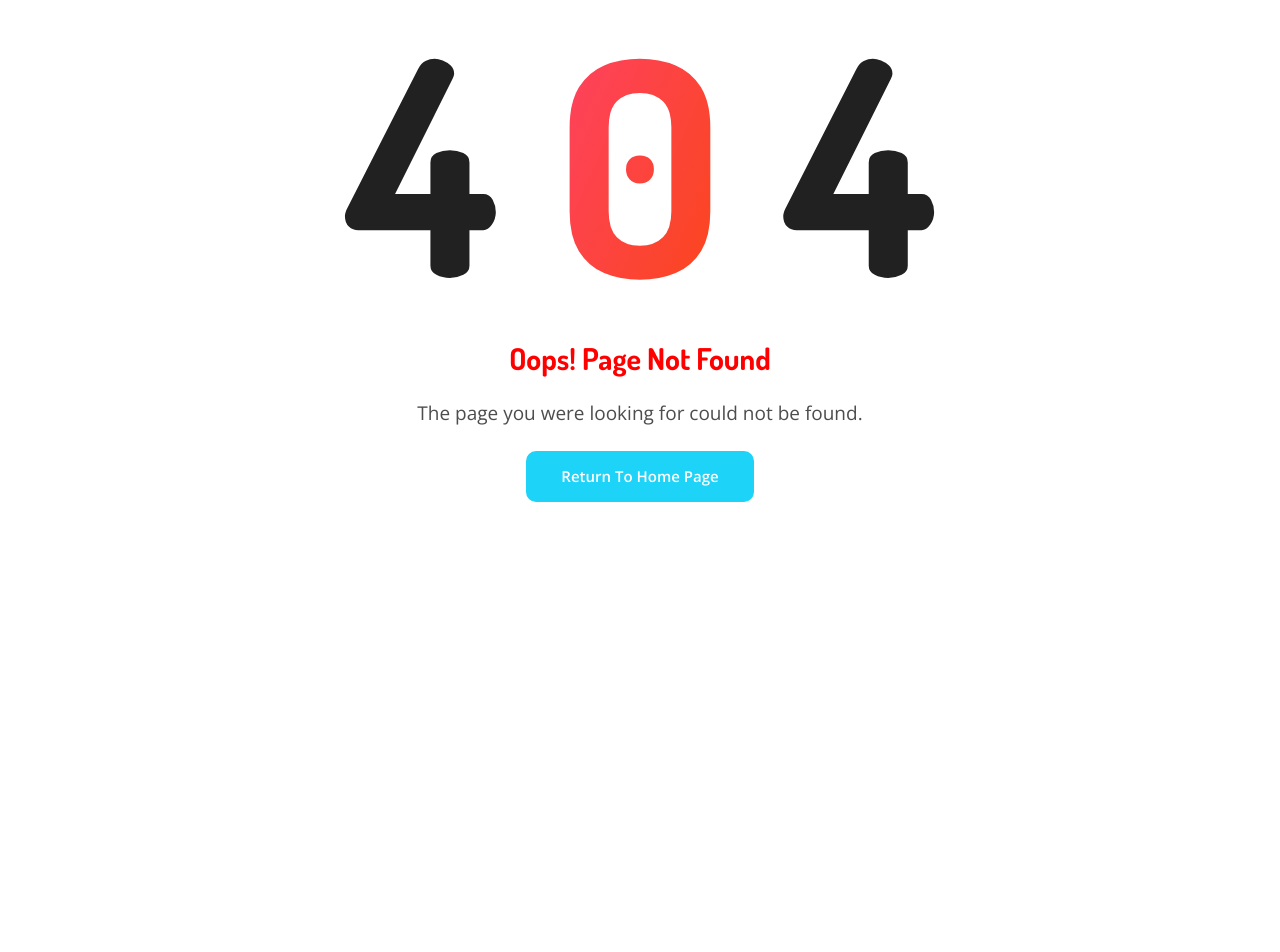
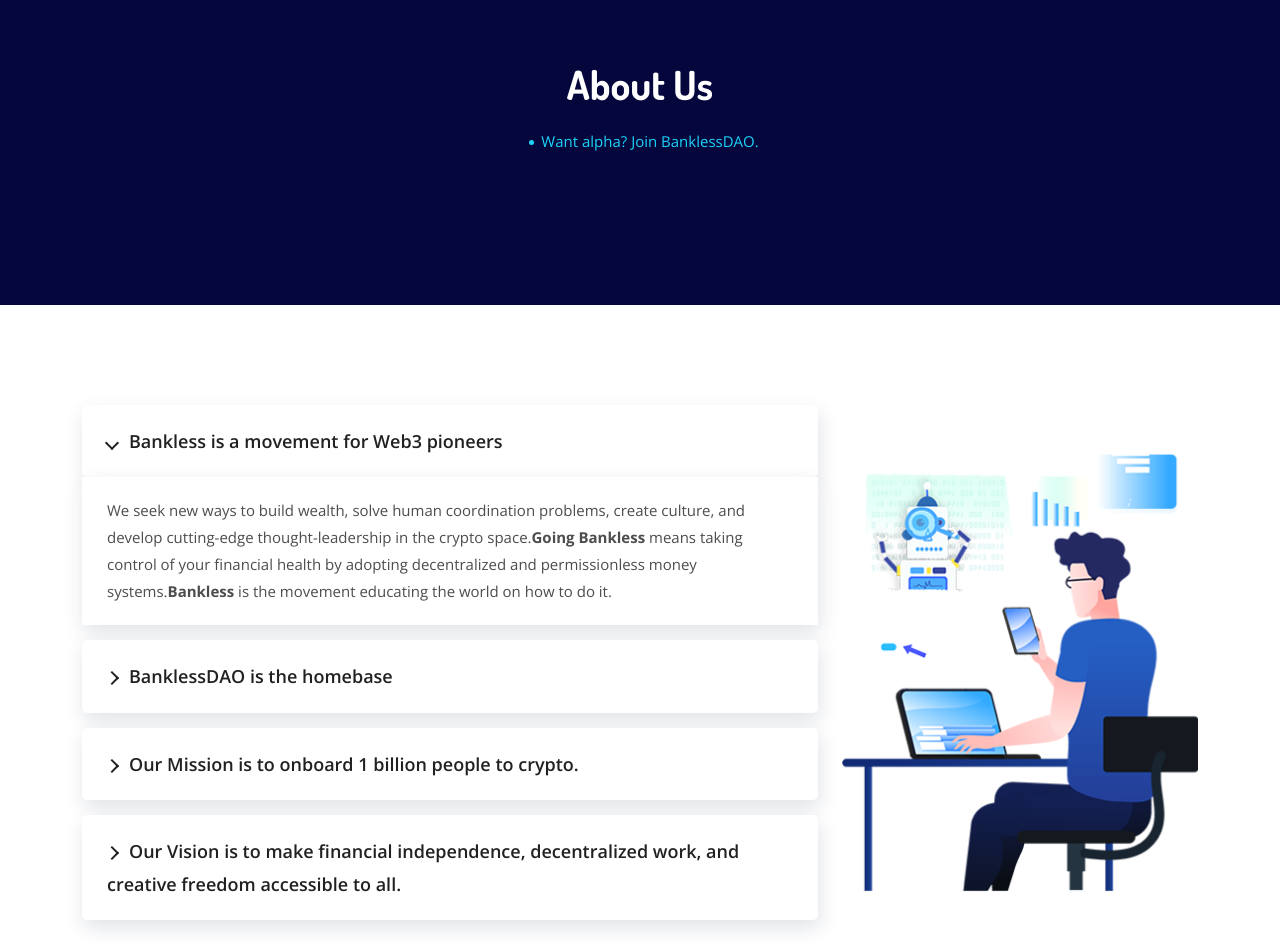
Before and after one commit to singularityhacker/bankless, a Next.js app: page /about-us in a window 1280 px wide. Before the commit this address had no page. Shown: the part 140-1092 px from the top of the page. Before the commit the page ends 800 px from the top, so only its background shows below. Built offline with nearby package versions, Linux system fonts and the light colour scheme.

Commit message:
create faq and About us section

```diff
--- /dev/null
+++ b/components/AboutUs/Faq.js
@@ -0,0 +1,90 @@
+import React, { Component } from 'react';
+import {
+    Accordion,
+    AccordionItem,
+    AccordionItemHeading,
+    AccordionItemPanel,
+    AccordionItemButton
+} from 'react-accessible-accordion';
+
+class AboutUsFaq extends Component {
+    render() {
+        return (
+            <section className="faq-area ptb-100">
+                <div className="container">
+                    <div className="row align-items-center">
+                        <div className="col-lg-8">
+                            <div className="faq-accordion">
+                                <Accordion allowZeroExpanded preExpanded={['a']}>
+                                    <AccordionItem uuid="a">
+                                        <AccordionItemHeading>
+                                            <AccordionItemButton>
+                                            Bankless is a movement for Web3 pioneers
+                                            </AccordionItemButton>
+                                        </AccordionItemHeading>
+
+                                        <AccordionItemPanel>
+                                            <p>
+                                            We seek new ways to build wealth, solve human coordination problems, create culture, and develop cutting-edge thought-leadership in the crypto space.
+                                            <strong>Going Bankless</strong> means taking control of your financial health by adopting decentralized and permissionless money systems.
+                                            <strong>Bankless</strong> is the movement educating the world on how to do it.
+                                            </p>
+                                        </AccordionItemPanel>
+                                    </AccordionItem>
+
+                                    <AccordionItem uuid="b">
+                                        <AccordionItemHeading>
+                                            <AccordionItemButton>
+                                            BanklessDAO is the homebase
+                                            </AccordionItemButton>
+                                        </AccordionItemHeading>
+
+                                        <AccordionItemPanel>
+                                            <p>
+                                            BanklessDAO is a community of passionate Web3 thought-leaders who aim to educate new users, produce written and audio media, build DAO tooling, provide consulting services, develop Web3 scholarship, and create a social and creative home base for anyone in Web3. We’re so much more than a social DAO—we’re a shipping, building, and innovating DAO.
+                                            </p>
+                                        </AccordionItemPanel>
+                                    </AccordionItem>
+
+                                    <AccordionItem uuid="c">
+                                        <AccordionItemHeading>
+                                            <AccordionItemButton>
+                                            Our Mission is to onboard 1 billion people to crypto.
+                                            </AccordionItemButton>
+                                        </AccordionItemHeading>
+                                        <AccordionItemPanel>
+                                            <p>
+                                            The nodes in our growing ecosystem collaborate to create user-friendly onramps for people to discover, use, learn, and enjoy the benefits of Web3. Everyone falls down the rabbithole a different way—we provide all the ways.
+                                            </p>
+                                        </AccordionItemPanel>
+                                    </AccordionItem>
+
+                                    <AccordionItem uuid="d">
+                                        <AccordionItemHeading>
+                                            <AccordionItemButton>
+                                            Our Vision is to make financial independence, decentralized work, and creative freedom accessible to all.
+                                            </AccordionItemButton>
+                                        </AccordionItemHeading>
+                                        <AccordionItemPanel>
+                                            <p>
+                                            We work to build a world where anyone with an internet connection has access to the tools needed to achieve financial independence. We want everyone to be able to open a computer, find a DAO, start working, and get paid. We want to enable visionaries to unlock their true creative freedom with the power of Web3.
+                                            </p>
+                                        </AccordionItemPanel>
+                                    </AccordionItem>
+                                </Accordion>
+                            </div>
+                        </div>
+
+                        <div className="col-lg-4">
+                            <div className="faq-img">
+                                <img src="/images/faq-img.png" alt="Image" />
+                            </div>
+                        </div>
+                    </div>
+                </div>
+            </section>
+        );
+    }
+}
+
+export default AboutUsFaq;
--- a/components/Layouts/Navbar.js
+++ b/components/Layouts/Navbar.js
@@ -63,7 +63,7 @@
                             <div className={classOne} id="navbarSupportedContent">
                                 <ul className="navbar-nav m-auto">
                                     <li className="nav-item">
-                                        <Link href="/">
+                                        <Link href="/about-us">
                                             <a className="nav-link" onClick={e => e.preventDefault()}>
                                                 About Us <i className='bx bx-chevron-down'></i>
                                             </a>
--- /dev/null
+++ b/pages/about-us.js
@@ -0,0 +1,25 @@
+import React, { Component } from 'react';
+import Navbar from '../components/Layouts/Navbar';
+import PageBanner from '../components/Common/PageBanner';
+import AskQuestionForm from '../components/Faq/AskQuestionForm';
+import Footer from '../components/Layouts/Footer';
+import AboutUsFaq from '../components/AboutUs/Faq';
+
+class AboutUs extends Component {
+    render() {
+        return (
+            <>
+                <Navbar />
+                <PageBanner
+                    pageTitle="About Us"
+                    homePageUrl="/about-us"
+                    activePageText="Want alpha? Join BanklessDAO."
+                />
+                <AboutUsFaq />
+                <Footer />
+            </>
+        );
+    }
+}
+
+export default AboutUs;
```
Also changed, not shown: 1 other file (tests, documents, lock files or other folders).
